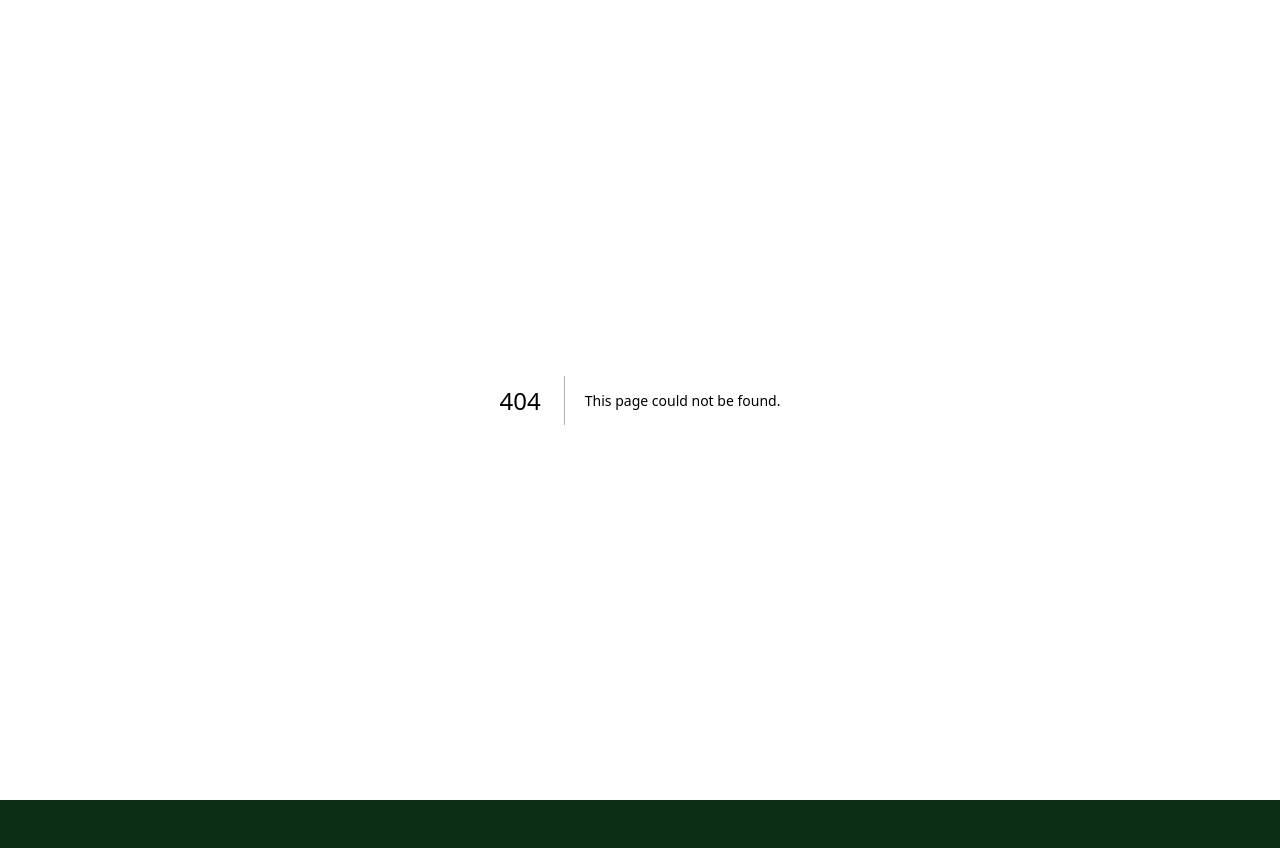
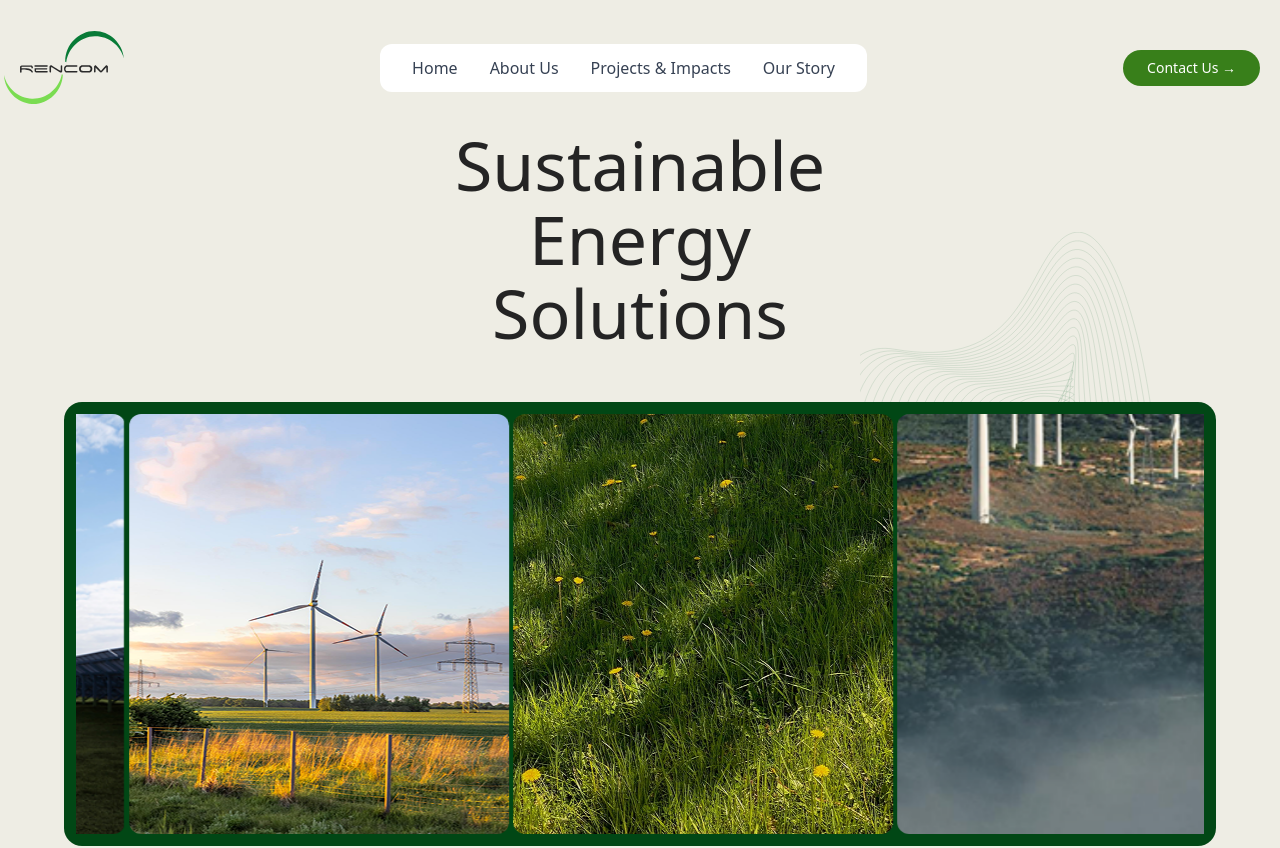
Before and after one commit to elumeluwebster/rencom, a Next.js app: page /home in a window 1280 px wide. Before the commit this address had no page. Shown: the top 848 px of the page. Built offline with nearby package versions, Linux system fonts and the light colour scheme.

Commit message:
take this beans

```diff
--- a/src/app/home/home.tsx
+++ b/src/app/home/page.tsx
@@ -2,13 +2,13 @@ import React from "react";
 import Image from "next/image";
 
 import AutoCarousel from "@/components/Autocarousel";
-import HeaderLight from "@/components/header-light";
+import HeaderDark from "@/components/header-dark";
 import Carousel from "@/components/carousel";
 
 const Home = () => {
   return (
     <div>
-      <HeaderLight />
+      <HeaderDark />
       <section className="min-h-screen w-full flex flex-col items-center py-4">
         <div className="flex text-[40px] sm:text-[68px] sm:w-[40%] text-center leading-[74px] text-[#242424] p-3 font-light">
           <h2>
--- a/src/app/landing/page.tsx
+++ b/src/app/landing/page.tsx
@@ -13,7 +13,7 @@ const Landing = () => {
         </div>
 
         <div className="flex h-full w-full flex-col items-center justify-center text-center px-4">
-          <h2 className="text-[73px] text-white leading-[83px] font-bold">
+          <h2 className="text-[73px] text-white leading-[83px] font-bold font-lobster ">
             Sustainable Energy <br />
             Solutions
           </h2>
--- a/src/components/Autocarousel.tsx
+++ b/src/components/Autocarousel.tsx
@@ -5,7 +5,7 @@ import { auto_slides } from "@/utils/store";
 
 export default function AutoCarousel() {
   const [start, setStart] = useState(0);
-  const cardWidth = 360 + 16;
+  const cardWidth = 200 + 10;
 
   useEffect(() => {
     const interval = setInterval(() => {
--- a/src/components/header-dark.tsx
+++ b/src/components/header-dark.tsx
@@ -33,6 +33,12 @@ const HeaderDark = () => {
 
           <div className="bg-white hidden md:flex items-center py-3 px-8 rounded-xl">
             <div className="flex items-baseline space-x-8">
+              <Link
+                href="/home"
+                className="text-gray-700 hover:text-[#387F1A] text-base font-medium transition-colors duration-200"
+              >
+                Home
+              </Link>
               <Link
                 href="/about-us"
                 className="text-gray-700 hover:text-[#387F1A] text-base font-medium transition-colors duration-200"
--- a/src/components/header-light.tsx
+++ b/src/components/header-light.tsx
@@ -33,6 +33,12 @@ const HeaderLight = () => {
 
           <div className="bg-white hidden md:flex items-center py-3 px-8 rounded-xl">
             <div className="flex items-baseline space-x-8">
+              <Link
+                href="/home"
+                className="text-gray-700 hover:text-[#387F1A] text-base font-medium transition-colors duration-200"
+              >
+                Home
+              </Link>
               <Link
                 href="/about-us"
                 className="text-gray-700 hover:text-[#387F1A] text-base font-medium transition-colors duration-200"
```
